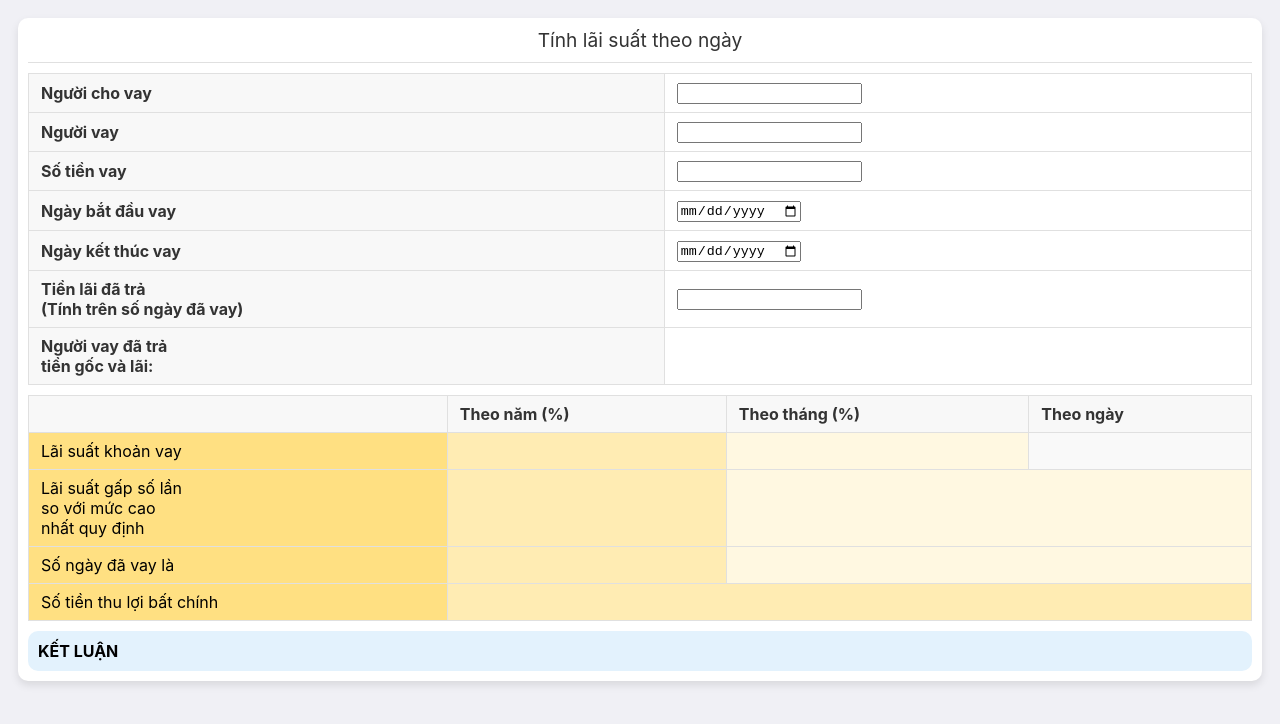
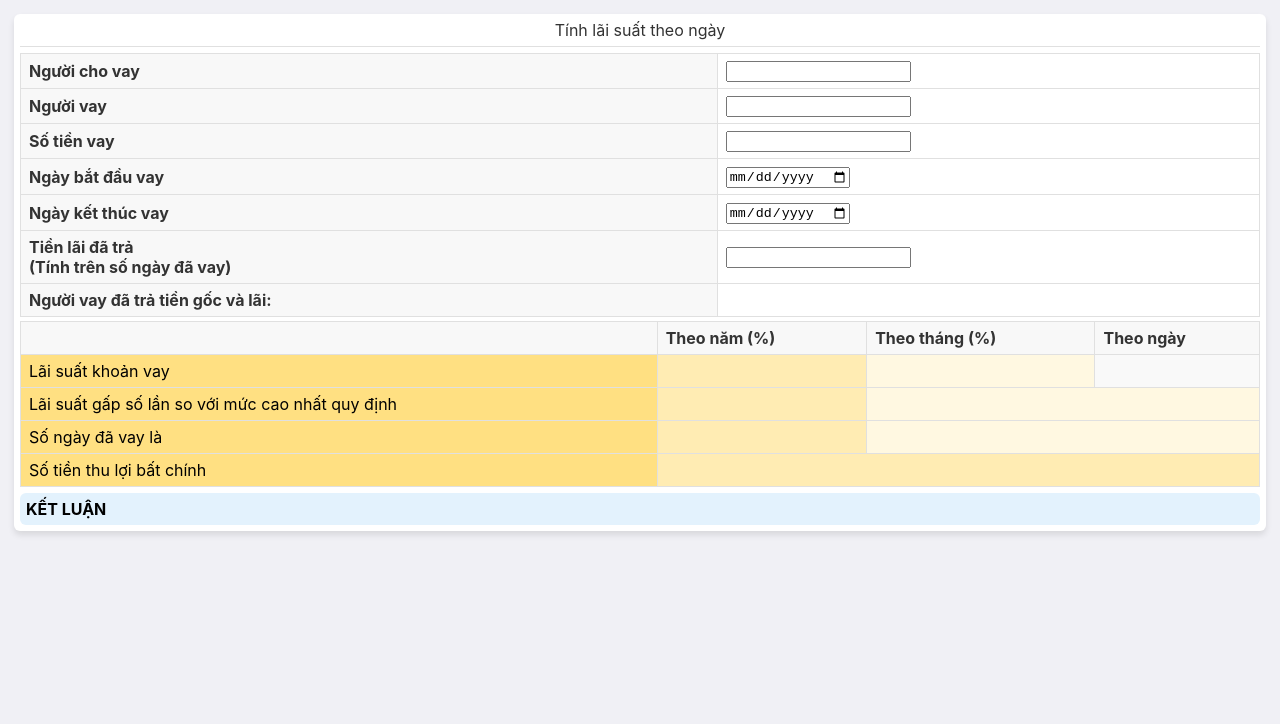
Before and after one commit to hienhatrithuc/hienhatrithuc.github.io, a plain HTML site: page index.html in a window 1280 px wide. Drawn offline with Linux system fonts and the light colour scheme.

Commit message:
sửa font chữ

```diff
--- a/index.html
+++ b/index.html
@@ -8,28 +8,28 @@
         body {
             font-family: -apple-system, BlinkMacSystemFont, "Segoe UI", Roboto, "Helvetica Neue", Arial, sans-serif;
             background-color: #f0f0f5;
-            padding: 10px;
+            padding: 6px;
         }
         .container {
             background-color: white;
-            border-radius: 10px;
-            box-shadow: 0 4px 8px rgba(0, 0, 0, 0.1);
-            padding: 10px;
+            border-radius: 6px;
+            box-shadow: 0 4px 6px rgba(0, 0, 0, 0.1);
+            padding: 6px;
         }
         .header {
-            font-size: 1.2em;
+            font-size: 1em;
             color: #333;
             text-align: center;
-            padding-bottom: 10px;
+            padding-bottom: 6px;
             border-bottom: 1px solid #e0e0e0;
-            margin-bottom: 10px;
+            margin-bottom: 6px;
         }
         table {
             width: 100%;
             border-collapse: collapse;
         }
         th, td {
-            padding: 8px 12px;
+            padding: 6px 8px;
             border: 1px solid #e0e0e0;
             text-align: left;
         }
@@ -56,9 +56,9 @@
         }
         .conclusion {
             background-color: #e3f2fd;
-            padding: 10px;
-            border-radius: 10px;
-            margin-top: 10px;
+            padding: 6px;
+            border-radius: 6px;
+            margin-top: 6px;
         }
     </style>
 </head>
@@ -92,13 +92,12 @@
                 <td><input type="number" id="tongtienlai" oninput="calculate()"></td>
             </tr>
             <tr>
-                <th>Người vay đã trả <br>
-tiền gốc và lãi:</th>
+                <th>Người vay đã trả tiền gốc và lãi:</th>
                 <td><span id="tongtientralai"></span></td>
             </tr>
         </table>
 
-        <table class="result-table" style="margin-top: 10px;">
+        <table class="result-table" style="margin-top: 4px;">
             <tr>
                 <th></th>
                 <th>Theo năm (%)</th>
@@ -112,9 +111,7 @@ tiền gốc và lãi:</th>
                 <td class="highlight"><span id="laisuattheongay"></span></td>
             </tr>
             <tr>
-                <td>Lãi suất gấp số lần <br>
-so với mức cao <br>
- nhất quy định</td>
+                <td>Lãi suất gấp số lần so với mức cao nhất quy định</td>
                 <td class="highlight"><span id="gapsolan"></span></td>
                 <td colspan="2" class="highlight" style="text-align: center;"><span id="hanhvi"></span></td>
             </tr>
```
